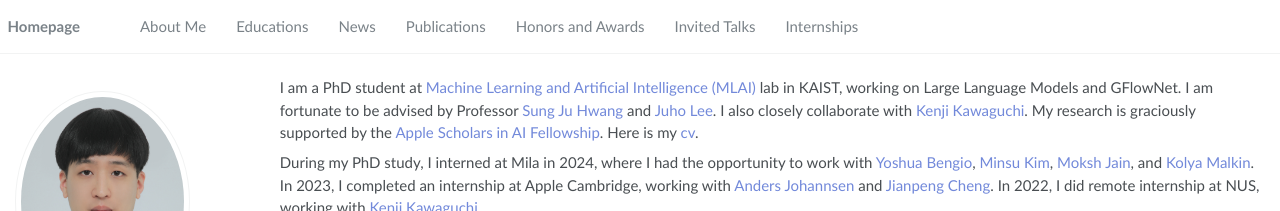
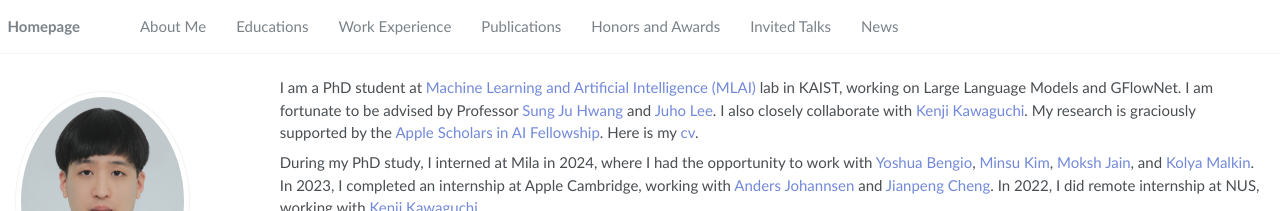
Before and after one commit to seanie12/seanie12.github.io, a Jekyll site: the page built from _pages/about.md, in a window 1280 px wide. Shown: the top 211 px of the page. Built offline with Jekyll 4.4.1, drawn with Linux system fonts in a browser that asks for light colours.

Commit message:
Update navigation.yml

```diff
--- a/_data/navigation.yml
+++ b/_data/navigation.yml
@@ -6,8 +6,9 @@ main:
   - title: "Educations"
     url: "/#-educations"
 
-  - title: "News"
-    url: "/#-news"
+  - title: "Work Experience"
+    url: "/#-internships"
+
 
   - title: "Publications"
     url: "/#-publications"
@@ -18,5 +19,5 @@ main:
   - title: "Invited Talks"
     url: "/#-invited-talks"
 
-  - title: "Internships"
-    url: "/#-internships"
+  - title: "News"
+    url: "/#-news"
```
